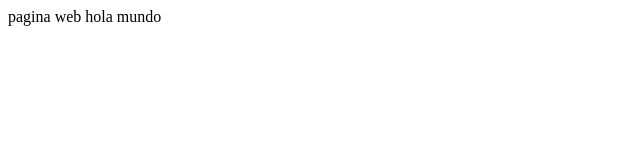
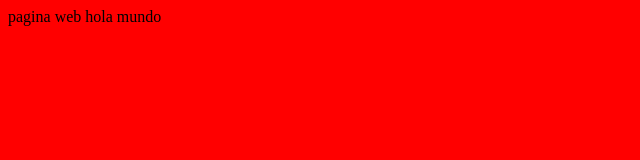
Before and after one commit to profuentes2022/4bach2025, a plain HTML site: page index.html in a window 1280 px wide. Shown: the whole page, without its empty margins (0-640 px from the left). Drawn offline with Linux system fonts and the light colour scheme.

Commit message:
css indes
jfñalksjdf

```diff
--- a/index.html
+++ b/index.html
@@ -1,6 +1,7 @@
 <!DOCTYPE html>
 <html lang="en">
 <head>
+    <link rel="stylesheet" href="styel.css">
     <meta charset="UTF-8">
     <meta name="viewport" content="width=device-width, initial-scale=1.0">
     <title>Document</title>
--- /dev/null
+++ b/styel.css
@@ -0,0 +1,3 @@
+body{
+    background-color: red;
+}
```
